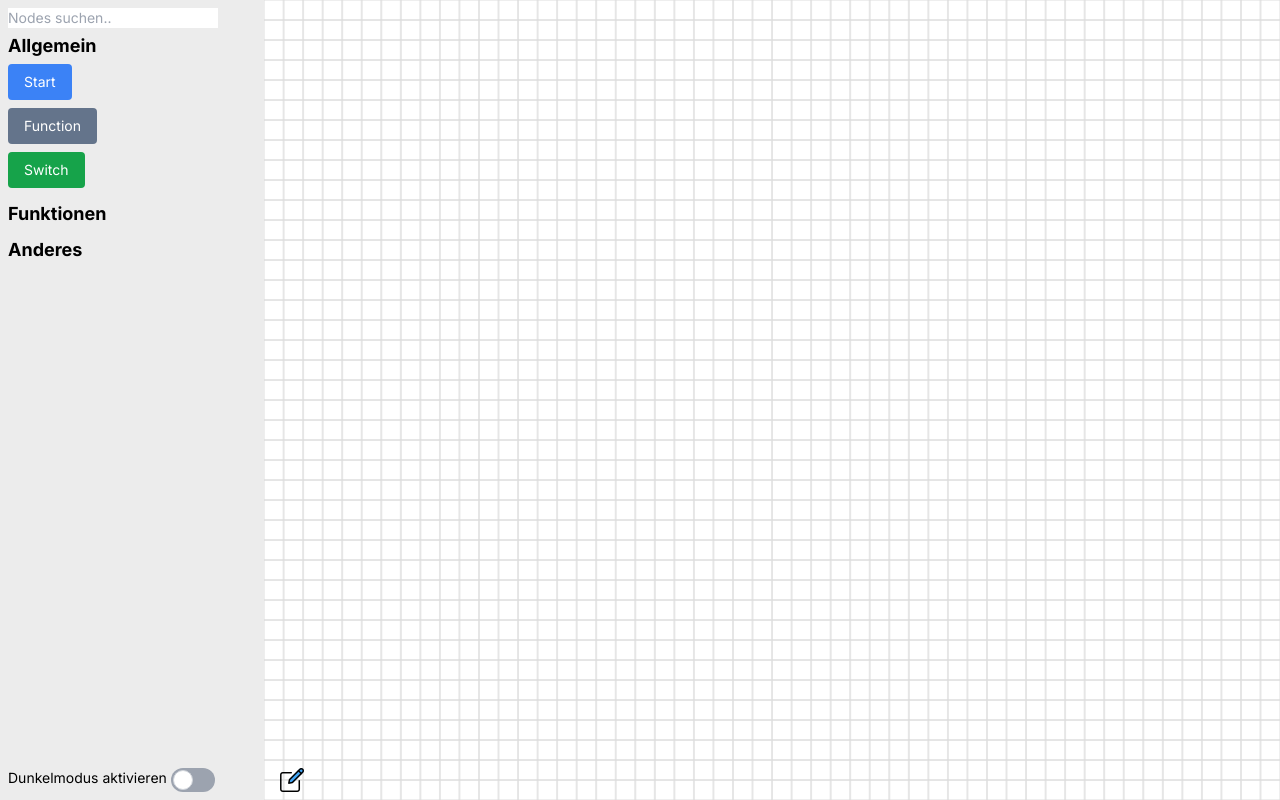
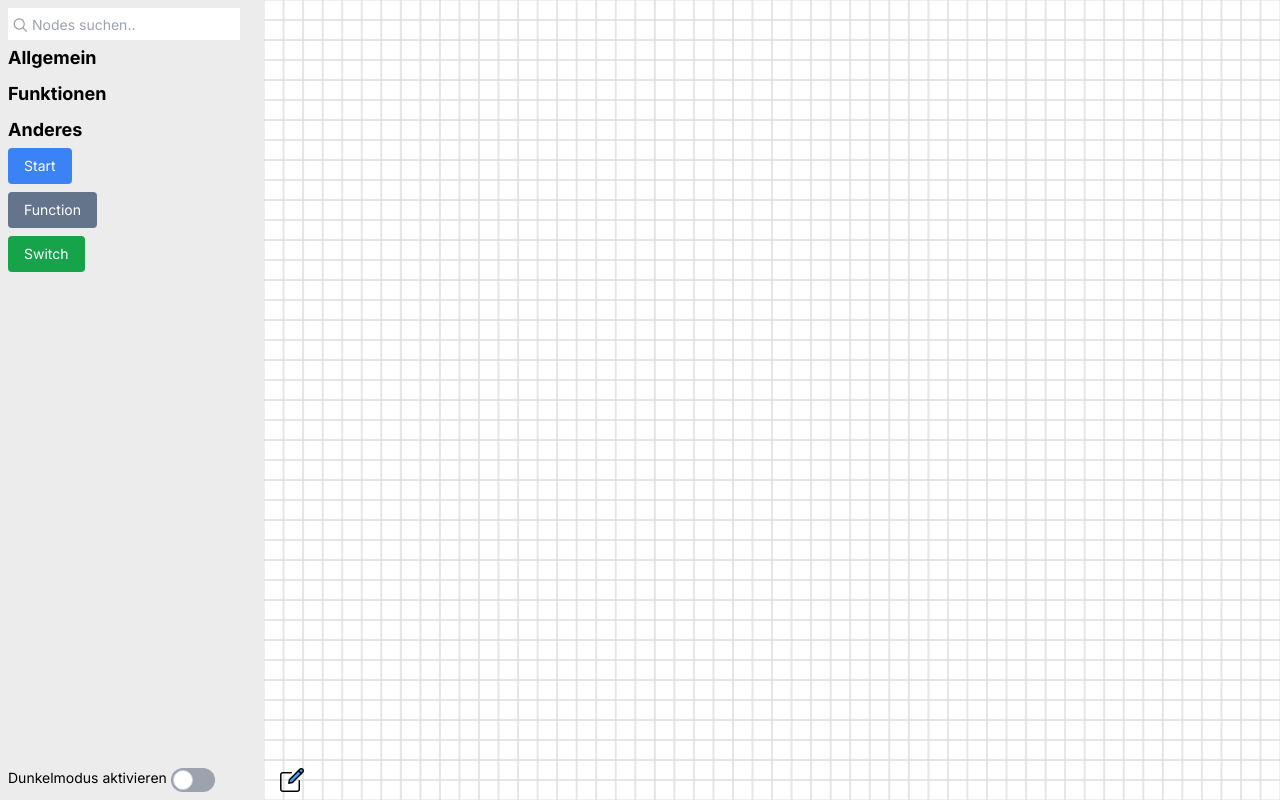
Before and after one commit to Ensar05/d3js, a Next.js app: page / in a window 1280 px wide. Built offline with nearby package versions, Linux system fonts and the light colour scheme.

Commit message:
Dynamic Category,Flows + Searchbar

```diff
--- /dev/null
+++ b/src/app/flowData.js
@@ -0,0 +1,11 @@
+export const categories = [
+    { name: "Allgemein", category: "allgemein" },
+    { name: "Funktionen", category: "funktionen" },
+    { name: "Anderes", category: "anderes" },
+  ]
+
+export const buttons = [
+    { value: "start", name: "Start", bgColor: "bg-blue-500", color: "#3b82f6", category: "allgemein" },
+    { value: "function", name: "Function", bgColor: "bg-slate-500", color: "#475569", category: "funktionen" },
+    { value: "switch", name: "Switch", bgColor: "bg-green-600", color: "#16a34a", category: "funktionen" }
+  ];
--- a/src/app/globals.css
+++ b/src/app/globals.css
@@ -22,6 +22,10 @@
   }
 }
 
+h1 {
+  font-size: 1.25rem;
+}
+
 
 h2 {
   font-size: 1.1rem;
--- a/src/app/page.js
+++ b/src/app/page.js
@@ -2,13 +2,15 @@
 import React, { useEffect, useRef, useState } from 'react';
 import * as d3 from 'd3';
 import * as svgNodes from './svgNodes';
+import { categories, buttons } from './flowData';
 
 export default function Home() {
   const [isVisible, setIsVisible] = useState(true);
   const [darkMode, setDarkMode] = useState(false);
-  const [isFunctionsDropdownOpen, setIsFunctionsDropdownOpen] = useState(false);
+  const [search, setSearch] = useState("");
+  const [filteredButtons, setFilteredButtons] = useState(buttons);
+  const [filteredCategory, setFilteredCategory] = useState([]);
   const canvasRef = useRef(null);
-  const svgContainerRef = useRef(null);
 
   useEffect(() => {
     const canvas = canvasRef.current;
@@ -26,10 +28,7 @@ export default function Home() {
           ctx.strokeRect(x, y, gridSize, gridSize);
         }
       }
-
-      d3.select(svgContainerRef.current)
-        .attr("width", canvas.offsetWidth)
-        .attr("height", canvas.offsetHeight);
+      console.log(filteredCategory)
     };
 
     drawGrid();
@@ -45,55 +44,41 @@ export default function Home() {
     document.documentElement.classList.toggle('dark', !darkMode);
   };
 
-  const toggleAllgemeinDropdown = () => {
-    setIsVisible(!isVisible);
+  const toggleDropdown = (selectedCategory) => {
+    console.log(selectedCategory)
+    if (filteredCategory.includes(selectedCategory)) {
+      let categories = filteredCategory.filter((e) => e !== selectedCategory);
+      setFilteredCategory(categories)
+    }
   };
 
-  const toggleFunctionsDropdown = () => {
-    setIsFunctionsDropdownOpen(!isFunctionsDropdownOpen);
-  };
+  const handleSearch = (e) => {
+    setSearch(e.target.value.toLowerCase());
+    console.log(search)
+  }
 
-  const createStartSVG = () => svgNodes.createSVG(d3.select(svgContainerRef.current), canvasRef.current.offsetWidth, canvasRef.current.offsetHeight, "Start", "#3b82f6", darkMode);
-  const createFunctionSVG = () => svgNodes.createSVG(d3.select(svgContainerRef.current), canvasRef.current.offsetWidth, canvasRef.current.offsetHeight, "Function", "#475569", darkMode);
-  const createSwitchSVG = () => svgNodes.createSVG(d3.select(svgContainerRef.current), canvasRef.current.offsetWidth, canvasRef.current.offsetHeight, "Switch", "#16a34a", darkMode);
-
+  const searchedButtons = buttons.filter(button =>
+    button.value.includes(search)
+  );
 
   return (
     <main className="flex min-h-screen flex-col items-center justify-between overflow-y-hidden">
       <div className="flex w-full h-full text-sm">
         <div className="menuDiv flex flex-col items-start min-h-screen w-60 p-2 color dark:bg-zinc-900 dark:text-white dark:border-zinc-800 select-none">
-          <input type="text" placeholder="Nodes suchen.." />
-          <button onClick={toggleAllgemeinDropdown} className="block text-lg font-bold my-1">Allgemein
-            <i className="fa-solid fa-caret-down"></i>
-          </button>
-          {isVisible && (
-            <div className="nodeDropdown">
-              <button onClick={createStartSVG} className="block bg-blue-500 text-white px-4 py-2 rounded mb-2">
-                Start
-              </button>
-              <button onClick={createFunctionSVG} className="block bg-slate-500 text-white px-4 py-2 rounded mb-2">
-                Function
-              </button>
-              <button onClick={createSwitchSVG} className="block bg-green-600 text-white px-4 py-2 rounded mb-2">
-                Switch
-              </button>
-            </div>
-          )}
-          <button onClick={toggleFunctionsDropdown} className="block text-lg font-bold my-1">
-            Funktionen
-            <i className={`fa-solid fa-caret-${isFunctionsDropdownOpen ? 'up' : 'down'}`}></i>
-          </button>
-          {isFunctionsDropdownOpen && (
-            <div className="nodeDropdown">
-              <button onClick={createFunctionSVG} className="block bg-slate-500 text-white px-4 py-2 rounded mb-2">
-                Function
-              </button>
-              <button onClick={createSwitchSVG} className="block bg-green-600 text-white px-4 py-2 rounded mb-2">
-                Switch
-              </button>
-            </div>
-          )}
-          <button className="block text-lg font-bold my-1">Anderes</button>
+          <div className='flex bg-white items-center w-full pl-1'><img src='././icons/search.png' className='h-fit'/><input type="text" placeholder="Nodes suchen.." onChange={handleSearch} className="h-8 pl-1 border-0 outline-0"/></div>
+            {categories &&
+              categories.map(category => (<div onClick={() => toggleDropdown(category.category)} className={`block text-lg font-bold my-1 cursor-pointer ${filteredCategory?.includes(category.category) ? "active" : ""}`} value={category.category}>{category.name}</div>
+              ))}
+              <div className="nodeDropdown">
+                {searchedButtons.map(button => (
+                  <button
+                    value={button.value}
+                    onClick={createSVG => svgNodes.createSVG(d3.select('#svg-container'), `${button.name}`, `${button.color}`, darkMode)}
+                    className={`block ${button.bgColor} text-white px-4 py-2 rounded mb-2`}>
+                    {button.name}
+                  </button>
+                ))}
+              </div>
           <label className="mt-auto flex">
             <input type="checkbox" className="sr-only peer" onChange={toggleDarkmode} />
             <p>{darkMode ? 'Lichtmodus aktivieren' : 'Dunkelmodus aktivieren'}</p>
@@ -102,16 +87,16 @@ export default function Home() {
           </label>
         </div>
         <div id="deletebar" className='flex items-center color dark:bg-zinc-900'>
-          <img id="test" className='opacity-0 transition-opacity duration-300 select-none' src='././icons/bin.png'/>
+          <img id="test" className='opacity-0 transition-opacity duration-300 select-none' src='././icons/bin.png' />
         </div>
         <div className="flex-1 relative flex select-none">
           <canvas ref={canvasRef} className="w-full h-full dark:bg-zinc-900 z-0"></canvas>
-          <div id="nodeMenu" className='absolute right-0 w-32 h-full color opacity-0'></div>
           <button className="absolute bottom-0 z-50 text-white px-4 py-2" onClick={svgNodes.clearAllNodes}>
-          <img src="././icons/edit.png"/>
+            <img src="././icons/edit.png" />
           </button>
-          <svg ref={svgContainerRef} id="svg-container" className="absolute inset-0 flex items-center"></svg>
+          <svg id="svg-container" className="absolute inset-0 flex items-center w-full h-full z-0"></svg>
         </div>
+        <div id="nodeMenu" className='absolute right-0 w-56 h-full color opacity-0'><h1>Detailpage</h1><p id="flowEditor"></p></div>
       </div>
     </main>
   );
```
Also changed, not shown: src/app/svgNodes.js (+51 -27 lines), public/icons/search.png (added).
